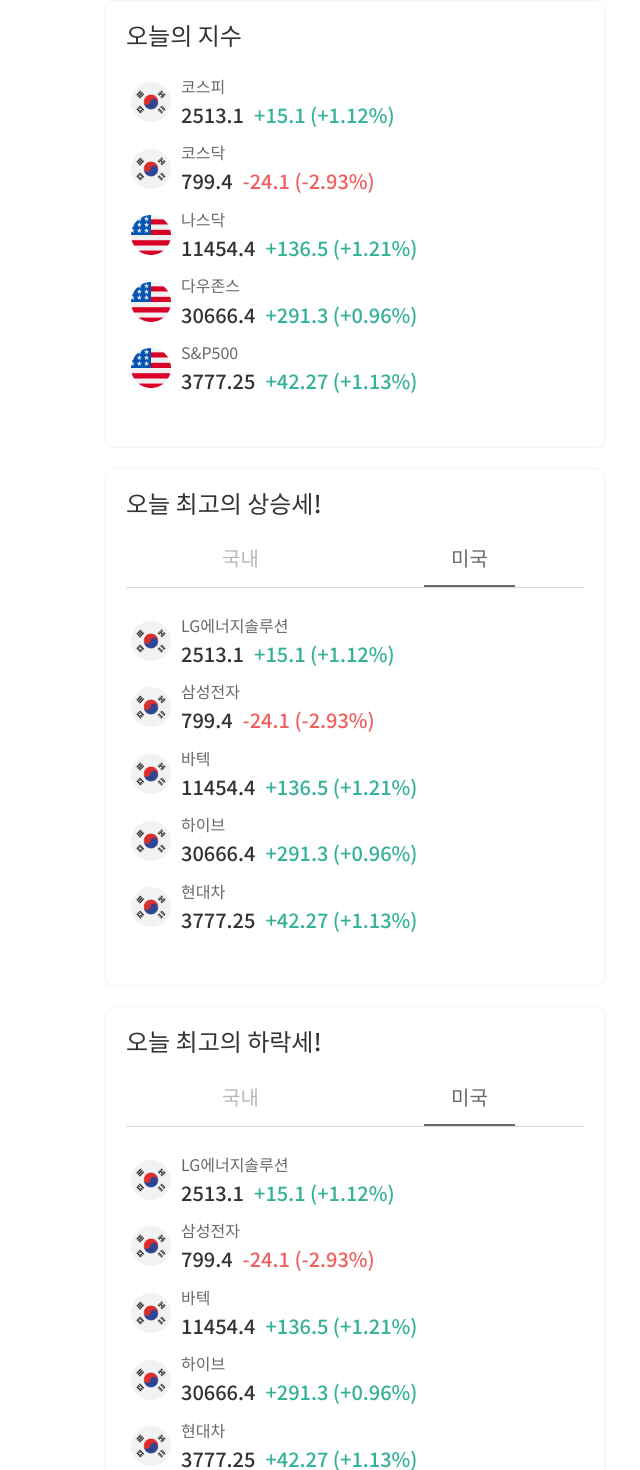
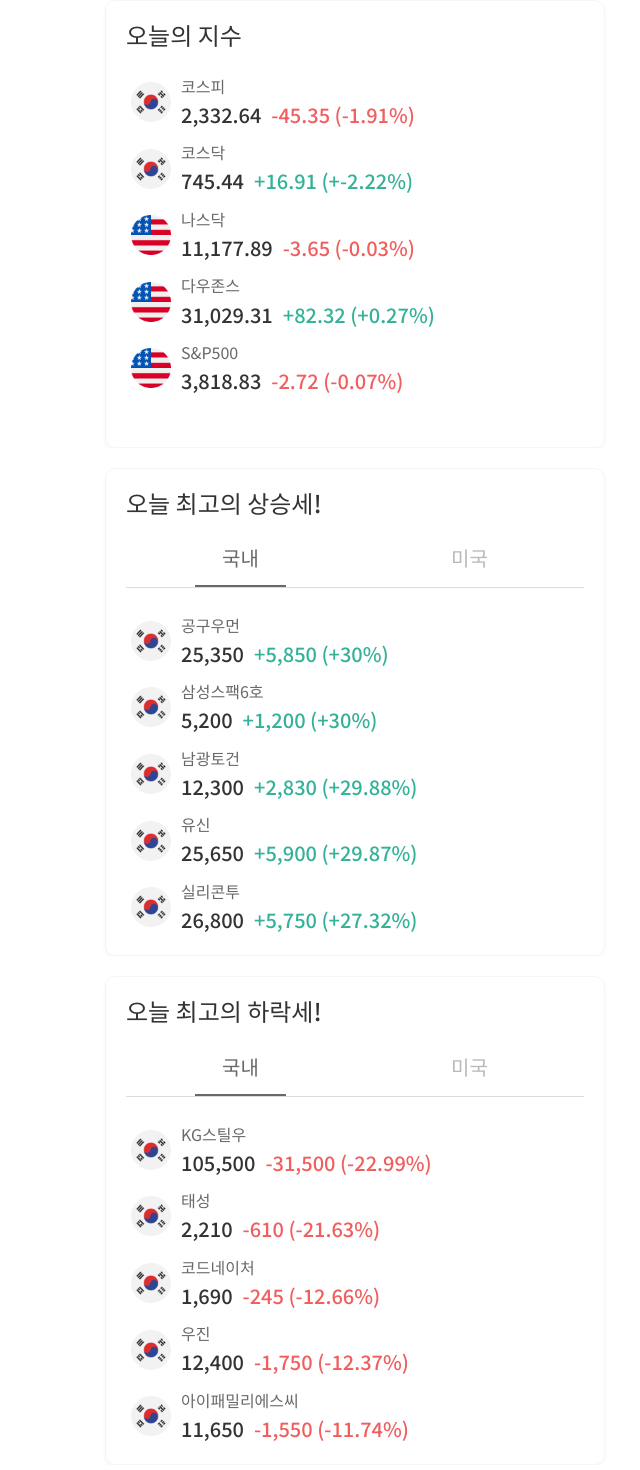
Before and after one commit to GBSIM/oruum_frontend, a React (Create React App) app: page / in a window 1280 px wide. Shown: the part 80-1550 px from the top of the page, without its empty margins (285-925 px from the left). Built offline with nearby package versions, Linux system fonts and the light colour scheme.

Commit message:
add market loser and gainer country selector function

```diff
--- a/src/_reducers/home.js
+++ b/src/_reducers/home.js
@@ -1,18 +1,60 @@
-export const CHANGE_HOME_MENU = "HOME/CHANGE_HOME_MENU";
+export const CHANGE_MARKET_GAINER_COUNTRY = "HOME/CHANGE_MARKET_GAINER_COUNTRY";
+export const CHANGE_MARKET_LOSER_COUNTRY = "HOME/CHANGE_MARKET_LOSER_COUNTRY";
 
-export const changeHomeMenu = (menu) => ({ type: CHANGE_HOME_MENU, menu });
+export const changeMarketGainerCountry = () => ({type:CHANGE_MARKET_GAINER_COUNTRY});
+export const changeMarketLoserCountry = () => ({type:CHANGE_MARKET_LOSER_COUNTRY});
 
 const initialState = {
-    menu: "주식 데이터"
+    isMarketGainerKorea: true,
+    isMarketLoserKorea: true,
+    marketIndexList: [
+      {"name":'코스피',"value":2332.64,"dailyChange":-45.35,"dailyChangePercentage":-1.91,"country":"kr"},
+      {"name":'코스닥',"value":745.44,"dailyChange":16.91,"dailyChangePercentage":-2.22,"country":"kr"},
+      {"name":'나스닥',"value":11177.89,"dailyChange":-3.65,"dailyChangePercentage":-0.03,"country":"us"},
+      {"name":'다우존스',"value":31029.31,"dailyChange":82.32,"dailyChangePercentage":0.27,"country":"us"},
+      {"name":'S&P500',"value":3818.83,"dailyChange":-2.72,"dailyChangePercentage":-0.07,"country":"us"},
+    ],
+    marketGainerKoreaList: [
+      {"name":'공구우먼',"value":25350,"dailyChange":5850,"dailyChangePercentage":30.0,"country":"kr"},
+      {"name":'삼성스팩6호',"value":5200,"dailyChange":1200,"dailyChangePercentage":30.0,"country":"kr"},
+      {"name":'남광토건',"value":12300,"dailyChange":2830,"dailyChangePercentage":29.88,"country":"kr"},
+      {"name":'유신',"value":25650,"dailyChange":5900,"dailyChangePercentage":29.87,"country":"kr"},
+      {"name":'실리콘투',"value":26800,"dailyChange":5750,"dailyChangePercentage":27.32,"country":"kr"},
+    ],
+    marketLoserKoreaList: [
+      {"name":'KG스틸우',"value":105500,"dailyChange":-31500,"dailyChangePercentage":-22.99,"country":"kr"},
+      {"name":'태성',"value":2210,"dailyChange":-610,"dailyChangePercentage":-21.63,"country":"kr"},
+      {"name":'코드네이처',"value":1690,"dailyChange":-245,"dailyChangePercentage":-12.66,"country":"kr"},
+      {"name":'우진',"value":12400,"dailyChange":-1750,"dailyChangePercentage":-12.37,"country":"kr"},
+      {"name":'아이패밀리에스씨',"value":11650,"dailyChange":-1550,"dailyChangePercentage":-11.74,"country":"kr"},
+    ],
+    marketGainerUsList: [
+      {"name":'AUOTY',"value":6.72,"dailyChange":0.71,"dailyChangePercentage":11.81,"country":"us"},
+      {"name":'PDCO',"value":30.91,"dailyChange":2.95,"dailyChangePercentage":10.55,"country":"us"},
+      {"name":'TSYHF',"value":2.01,"dailyChange":0.18,"dailyChangePercentage":10.08,"country":"us"},
+      {"name":'EDU',"value":20.14,"dailyChange":0.18,"dailyChangePercentage":1.77,"country":"us"},
+      {"name":'TSGTY',"value":50.76,"dailyChange":4.23,"dailyChangePercentage":9.09,"country":"us"},
+    ],
+    marketLoserUsList: [
+      {"name":'JTKWY',"value":4.99,"dailyChange":-1.54,"dailyChangePercentage":-23.58,"country":"us"},
+      {"name":'BBIG',"value":1.97,"dailyChange":-0.10,"dailyChangePercentage":-4.83,"country":"us"},
+      {"name":'RH',"value":237.32,"dailyChange":-6.47,"dailyChangePercentage":-2.65,"country":"us"},
+      {"name":'MULN',"value":1.13,"dailyChange":-0.09,"dailyChangePercentage":-7.38,"country":"us"},
+      {"name":'SPWR',"value":15.14,"dailyChange":-1.83,"dailyChangePercentage":-10.78,"country":"us"},
+    ],
   };
 
   const home = (state = initialState, action) => {
     switch (action.type) {
-      case CHANGE_HOME_MENU:
-
+      case CHANGE_MARKET_GAINER_COUNTRY:
         return {
           ...state,
-          menu: action.menu
+          isMarketGainerKorea: !state.isMarketGainerKorea,
+        };
+      case CHANGE_MARKET_LOSER_COUNTRY:
+        return {
+          ...state,
+          isMarketLoserKorea: !state.isMarketLoserKorea,
         };
 
       default:
--- a/src/components/library/ui/home/MarketGainer/MarketGainer.js
+++ b/src/components/library/ui/home/MarketGainer/MarketGainer.js
@@ -1,44 +1,47 @@
 import PriceRow from "../../unit/PriceRow/PriceRow"
 import CountrySelector from "../../unit/CountrySelector/CountrySelector"
+import { useSelector,useDispatch } from "react-redux";
+import { changeMarketGainerCountry } from "../../../../../_reducers/home";
 
 export default function MarketGainer() {
+    const {marketGainerKoreaList,marketGainerUsList,isMarketGainerKorea} = useSelector(state => state.home);
+    const dispatch = useDispatch();
+    const marketGainerCountryClickEvent = () => {
+        dispatch(changeMarketGainerCountry());
+    }
+
+    let marketGainerList;
+    if (isMarketGainerKorea) {
+        marketGainerList = marketGainerKoreaList.map((marketGainerKorea,index) => (
+            <PriceRow
+                name={marketGainerKorea['name']}
+                currentValue={marketGainerKorea['value']}
+                change={marketGainerKorea['dailyChange']}
+                changePercentage={marketGainerKorea['dailyChangePercentage']}
+                country={marketGainerKorea['country']}
+                key={index}></PriceRow>
+        ))
+    } else {
+        marketGainerList = marketGainerUsList.map((marketGainerUs,index) => (
+            <PriceRow
+                name={marketGainerUs['name']}
+                currentValue={marketGainerUs['value']}
+                change={marketGainerUs['dailyChange']}
+                changePercentage={marketGainerUs['dailyChangePercentage']}
+                country={marketGainerUs['country']}
+                key={index}></PriceRow>
+        ))
+    }
+
     return (
         <div>
             <h2 style={{color:'#333333',margin:'0'}}>오늘 최고의 상승세!</h2>
             <div style={{minHeight:'20px'}}></div>
-            <CountrySelector></CountrySelector>
+            <CountrySelector
+                isKorea={isMarketGainerKorea}
+                onClickEvent={marketGainerCountryClickEvent}></CountrySelector>
             <div style={{minHeight:'20px'}}></div>
-            <PriceRow
-                image={require('../../images/Icon/icon_south_korea.png')}
-                name='LG에너지솔루션'
-                currentValue={2513.1}
-                change={15.1}
-                changePercentage={1.12}></PriceRow>
-            <PriceRow
-                image={require('../../images/Icon/icon_south_korea.png')}
-                name='삼성전자'
-                currentValue={799.4}
-                change={-24.1}
-                changePercentage={-2.93}></PriceRow>
-            <PriceRow
-                image={require('../../images/Icon/icon_south_korea.png')}
-                name='바텍'
-                currentValue={11454.4}
-                change={136.5}
-                changePercentage={1.21}></PriceRow>
-            <PriceRow
-                image={require('../../images/Icon/icon_south_korea.png')}
-                name='하이브'
-                currentValue={30666.4}
-                change={291.3}
-                changePercentage={0.96}></PriceRow>
-            <PriceRow
-                image={require('../../images/Icon/icon_south_korea.png')}
-                name='현대차'
-                currentValue={3777.25}
-                change={42.27}
-                changePercentage={1.13}></PriceRow>
-            <div style={{minHeight:'30px'}}></div>
+            {marketGainerList}
         </div>
     )
 }
--- a/src/components/library/ui/home/MarketLoser/MarketLoser.js
+++ b/src/components/library/ui/home/MarketLoser/MarketLoser.js
@@ -1,44 +1,47 @@
 import PriceRow from "../../unit/PriceRow/PriceRow"
 import CountrySelector from "../../unit/CountrySelector/CountrySelector"
+import { useSelector,useDispatch } from "react-redux";
+import { changeMarketLoserCountry } from "../../../../../_reducers/home";
 
 export default function MarketLoser() {
+    const {marketLoserKoreaList,marketLoserUsList,isMarketLoserKorea} = useSelector(state => state.home);
+    const dispatch = useDispatch();
+    const marketLoserCountryClickEvent = () => {
+        dispatch(changeMarketLoserCountry());
+    }
+
+    let marketLoserList;
+    if (isMarketLoserKorea) {
+        marketLoserList = marketLoserKoreaList.map((marketLoserKorea,index) => (
+            <PriceRow
+                name={marketLoserKorea['name']}
+                currentValue={marketLoserKorea['value']}
+                change={marketLoserKorea['dailyChange']}
+                changePercentage={marketLoserKorea['dailyChangePercentage']}
+                country={marketLoserKorea['country']}
+                key={index}></PriceRow>
+        ))
+    } else {
+        marketLoserList = marketLoserUsList.map((marketLoserUs,index) => (
+            <PriceRow
+                name={marketLoserUs['name']}
+                currentValue={marketLoserUs['value']}
+                change={marketLoserUs['dailyChange']}
+                changePercentage={marketLoserUs['dailyChangePercentage']}
+                country={marketLoserUs['country']}
+                key={index}></PriceRow>
+        ))
+    }
+
     return (
         <div>
             <h2 style={{color:'#333333',margin:'0'}}>오늘 최고의 하락세!</h2>
             <div style={{minHeight:'20px'}}></div>
-            <CountrySelector></CountrySelector>
+            <CountrySelector
+                isKorea={isMarketLoserKorea}
+                onClickEvent={marketLoserCountryClickEvent}></CountrySelector>
             <div style={{minHeight:'20px'}}></div>
-            <PriceRow
-                image={require('../../images/Icon/icon_south_korea.png')}
-                name='LG에너지솔루션'
-                currentValue={2513.1}
-                change={15.1}
-                changePercentage={1.12}></PriceRow>
-            <PriceRow
-                image={require('../../images/Icon/icon_south_korea.png')}
-                name='삼성전자'
-                currentValue={799.4}
-                change={-24.1}
-                changePercentage={-2.93}></PriceRow>
-            <PriceRow
-                image={require('../../images/Icon/icon_south_korea.png')}
-                name='바텍'
-                currentValue={11454.4}
-                change={136.5}
-                changePercentage={1.21}></PriceRow>
-            <PriceRow
-                image={require('../../images/Icon/icon_south_korea.png')}
-                name='하이브'
-                currentValue={30666.4}
-                change={291.3}
-                changePercentage={0.96}></PriceRow>
-            <PriceRow
-                image={require('../../images/Icon/icon_south_korea.png')}
-                name='현대차'
-                currentValue={3777.25}
-                change={42.27}
-                changePercentage={1.13}></PriceRow>
-            <div style={{minHeight:'30px'}}></div>
+            {marketLoserList}
         </div>
     )
 }
--- a/src/components/library/ui/home/MarketSummary/MarketSummary.js
+++ b/src/components/library/ui/home/MarketSummary/MarketSummary.js
@@ -1,40 +1,24 @@
 import PriceRow from "../../unit/PriceRow/PriceRow"
+import { useSelector,useDispatch } from "react-redux";
 
 export default function MarketSummary() {
+    const {marketIndexList} = useSelector(state => state.home);
+
+    const marketIndexRowList = marketIndexList.map((marketIndex,index) => (
+        <PriceRow
+            name={marketIndex['name']}
+            currentValue={marketIndex['value']}
+            change={marketIndex['dailyChange']}
+            changePercentage={marketIndex['dailyChangePercentage']}
+            country={marketIndex['country']}
+            key={index}></PriceRow>
+    ))
+
     return (
         <div>
             <h2 style={{color:'#333333',margin:'0'}}>오늘의 지수</h2>
             <div style={{minHeight:'15px'}}></div>
-            <PriceRow
-                image={require('../../images/Icon/icon_south_korea.png')}
-                name='코스피'
-                currentValue={2513.1}
-                change={15.1}
-                changePercentage={1.12}></PriceRow>
-            <PriceRow
-                image={require('../../images/Icon/icon_south_korea.png')}
-                name='코스닥'
-                currentValue={799.4}
-                change={-24.1}
-                changePercentage={-2.93}></PriceRow>
-            <PriceRow
-                image={require('../../images/Icon/icon_united_states.png')}
-                name='나스닥'
-                currentValue={11454.4}
-                change={136.5}
-                changePercentage={1.21}></PriceRow>
-            <PriceRow
-                image={require('../../images/Icon/icon_united_states.png')}
-                name='다우존스'
-                currentValue={30666.4}
-                change={291.3}
-                changePercentage={0.96}></PriceRow>
-            <PriceRow
-                image={require('../../images/Icon/icon_united_states.png')}
-                name='S&P500'
-                currentValue={3777.25}
-                change={42.27}
-                changePercentage={1.13}></PriceRow>
+            {marketIndexRowList}
             <div style={{minHeight:'30px'}}></div>
         </div>
     )
--- a/src/components/library/ui/stock/StockDetail/StockDetail.js
+++ b/src/components/library/ui/stock/StockDetail/StockDetail.js
@@ -8,8 +8,6 @@
 
 export default function StockDetail() {
     const {koreanName,detailStockMenu} = useSelector(state => state.stock);
-
-    console.log(detailStockMenu);
 
     let detailContents;
     if (detailStockMenu === '배당금') {
--- a/src/components/library/ui/unit/CountrySelector/CountrySelector.js
+++ b/src/components/library/ui/unit/CountrySelector/CountrySelector.js
@@ -8,7 +8,7 @@
                     <button className="country-selector-button on">
                         <h3 className="country-selector-button-text on">국내</h3>
                     </button>
-                    <button className="country-selector-button off">
+                    <button className="country-selector-button off" onClick={props.onClickEvent}>
                         <h3 className="country-selector-button-text off">미국</h3>
                     </button>
                 </div>
@@ -19,7 +19,7 @@
         return (
             <div>
                 <div className="country-selector-buttons-container">
-                    <button className="country-selector-button off">
+                    <button className="country-selector-button off" onClick={props.onClickEvent}>
                         <h3 className="country-selector-button-text off">국내</h3>
                     </button>
                     <button className="country-selector-button on">
--- a/src/components/library/ui/unit/PriceRow/PriceRow.js
+++ b/src/components/library/ui/unit/PriceRow/PriceRow.js
@@ -1,36 +1,45 @@
 import './PriceRow.css';
 
 export default function PriceRow(props) {
+    let iconImage;
+    if (props.country === 'kr') {
+        iconImage = <img style={{background:'rgba(0,0,0,0)'}} src={require('../../images/Icon/icon_south_korea.png')} className='price-row-image'></img>
+    } else if (props.country === 'us') {
+        iconImage = <img style={{background:'rgba(0,0,0,0)'}} src={require('../../images/Icon/icon_united_states.png')} className='price-row-image'></img>
+    } else {
+        iconImage = <img style={{background:'rgba(0,0,0,0)'}} src={require('../../images/Icon/icon_south_korea.png')} className='price-row-image'></img>
+    }
+
     if (props.change >= 0) {
         return (
             <button className="price-row-container">
-                <img style={{background:'rgba(0,0,0,0)'}} src={props.image} className='price-row-image'></img>
+                {iconImage}
                 <div style={{minWidth:'10px'}}></div>
                 <div style={{background:'rgba(0,0,0,0)'}}>
                     <div style={{background:'rgba(0,0,0,0)',display:'flex',flexDirection:'row'}}>
                         <span style={{color:'#696969',background:'rgba(0,0,0,0)'}}>{props.name}</span>
                     </div>
                     <div style={{background:'rgba(0,0,0,0)',display:'flex',flexDirection:'row',alignItems:'center'}}>
-                        <h3 style={{background:'rgba(0,0,0,0)',margin:'0',color:'#333333'}}>{props.currentValue}</h3>
+                        <h3 style={{background:'rgba(0,0,0,0)',margin:'0',color:'#333333'}}>{props.currentValue.toLocaleString()}</h3>
                         <div style={{background:'rgba(0,0,0,0)',minWidth:'10px'}}></div>
-                        <h3 style={{background:'rgba(0,0,0,0)',margin:'0',color:'#34B199'}}>+{props.change} (+{props.changePercentage}%)</h3>
+                        <h3 style={{background:'rgba(0,0,0,0)',margin:'0',color:'#34B199'}}>+{props.change.toLocaleString()} (+{props.changePercentage}%)</h3>
                     </div>
                 </div>
             </button>
         )
     } else {
         return (
-<button className="price-row-container">
-                <img style={{background:'rgba(0,0,0,0)'}} src={props.image} className='price-row-image'></img>
+            <button className="price-row-container">
+                {iconImage}
                 <div style={{minWidth:'10px'}}></div>
                 <div style={{background:'rgba(0,0,0,0)'}}>
                     <div style={{background:'rgba(0,0,0,0)',display:'flex',flexDirection:'row'}}>
                         <span style={{color:'#696969',background:'rgba(0,0,0,0)'}}>{props.name}</span>
                     </div>
                     <div style={{background:'rgba(0,0,0,0)',display:'flex',flexDirection:'row',alignItems:'center'}}>
-                        <h3 style={{background:'rgba(0,0,0,0)',margin:'0',color:'#333333'}}>{props.currentValue}</h3>
+                        <h3 style={{background:'rgba(0,0,0,0)',margin:'0',color:'#333333'}}>{props.currentValue.toLocaleString()}</h3>
                         <div style={{background:'rgba(0,0,0,0)',minWidth:'10px'}}></div>
-                        <h3 style={{background:'rgba(0,0,0,0)',margin:'0',color:'#F15E5E'}}>{props.change} ({props.changePercentage}%)</h3>
+                        <h3 style={{background:'rgba(0,0,0,0)',margin:'0',color:'#F15E5E'}}>{props.change.toLocaleString()} ({props.changePercentage}%)</h3>
                     </div>
                 </div>
             </button>
```
